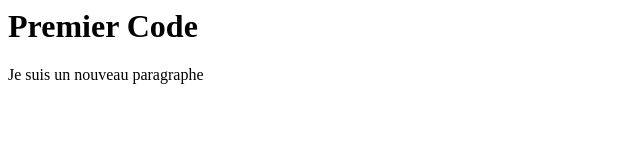
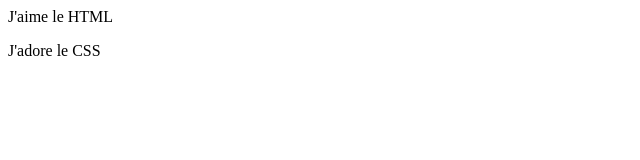
Before and after one commit to KenzoCholley/premier-code, a plain HTML site: page index.html in a window 1280 px wide. Shown: the whole page, without its empty margins (0-640 px from the left). Drawn offline with Linux system fonts and the light colour scheme.

Commit message:
Ajout de deux paragraphes

```diff
--- a/index.html
+++ b/index.html
@@ -1,2 +1,2 @@
-<h1>Premier Code</h1>
-<p>Je suis un nouveau paragraphe</p>
+<p>J'aime le HTML</p>
+<p>J'adore le CSS</p>
```
